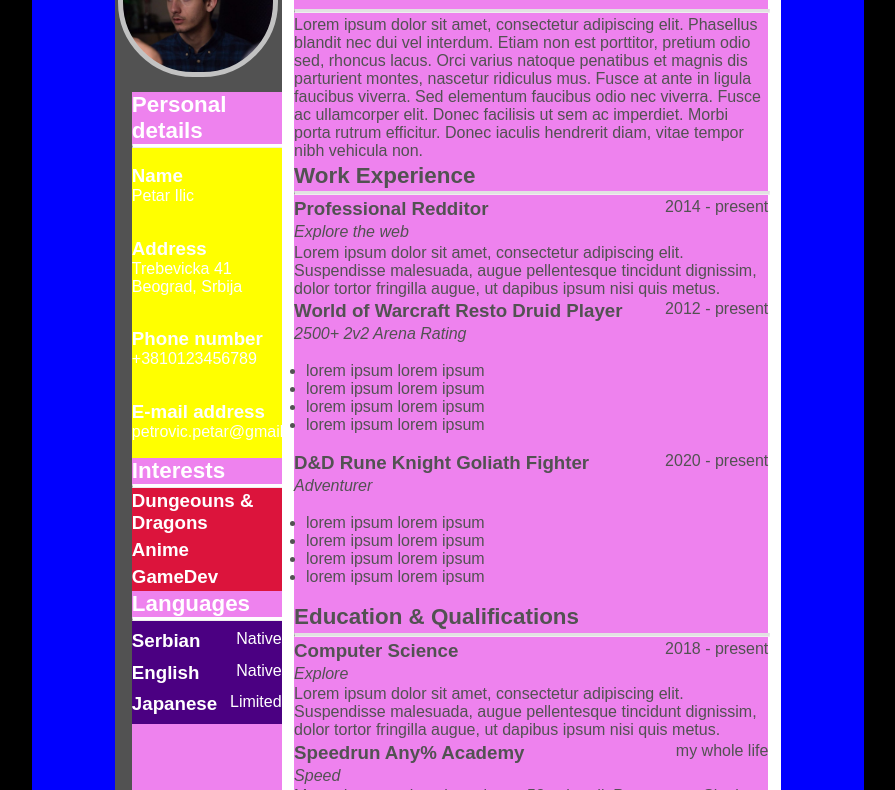
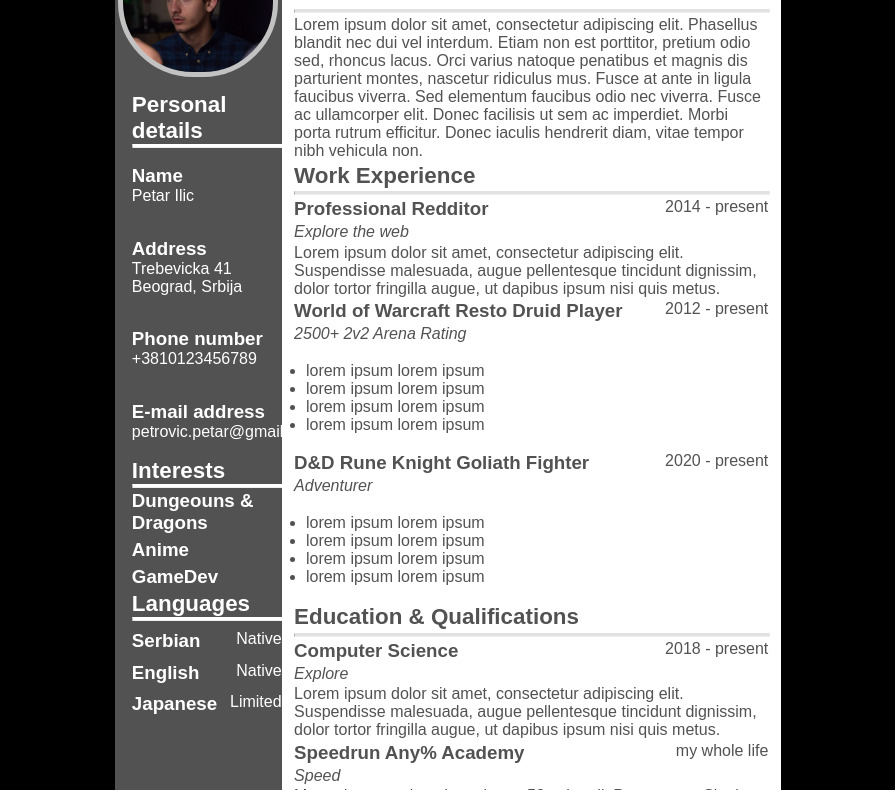
Before and after one commit to rgb-sarma/praksa, a plain HTML site: page hw13052021/index.html in a window 1280 px wide. Shown: the part 76-866 px from the top of the page, without its empty margins (192-1087 px from the left). Drawn offline with Linux system fonts and the light colour scheme.

Commit message:
fixed prototype

```diff
--- a/hw13052021/main.css
+++ b/hw13052021/main.css
@@ -19,7 +19,6 @@ ul{
     margin: auto;
     width: 65vw;
     height: 150vh;
-    background-color: blue;
     display: flex;
     justify-content: center;
 }
@@ -54,13 +53,11 @@ ul{
     flex-direction: column;
     width: 90%;
     height: 90%;
-    background-color: violet;
 }
 .personal{
     width: 100%;
     height: 30%;
     margin: 0;
-    background-color: yellow;
     display: flex;
     flex-direction: column;
     justify-content: space-around;
@@ -69,7 +66,6 @@ ul{
     width: 100%;
     height: 10%;
     margin: 0;
-    background-color: crimson;
     display: flex;
     flex-direction: column;
     justify-content: space-around;
@@ -78,7 +74,6 @@ ul{
     width: 100%;
     height: 10%;
     margin: 0;
-    background-color: indigo;
     display: flex;
     flex-direction: column;
     justify-content: space-evenly;
@@ -103,7 +98,6 @@ ul{
 .right{
     width: 95%;
     height: 100%;
-    background-color: violet;
     display: flex;
     flex-direction: column;
     justify-content: space-evenly;
```
